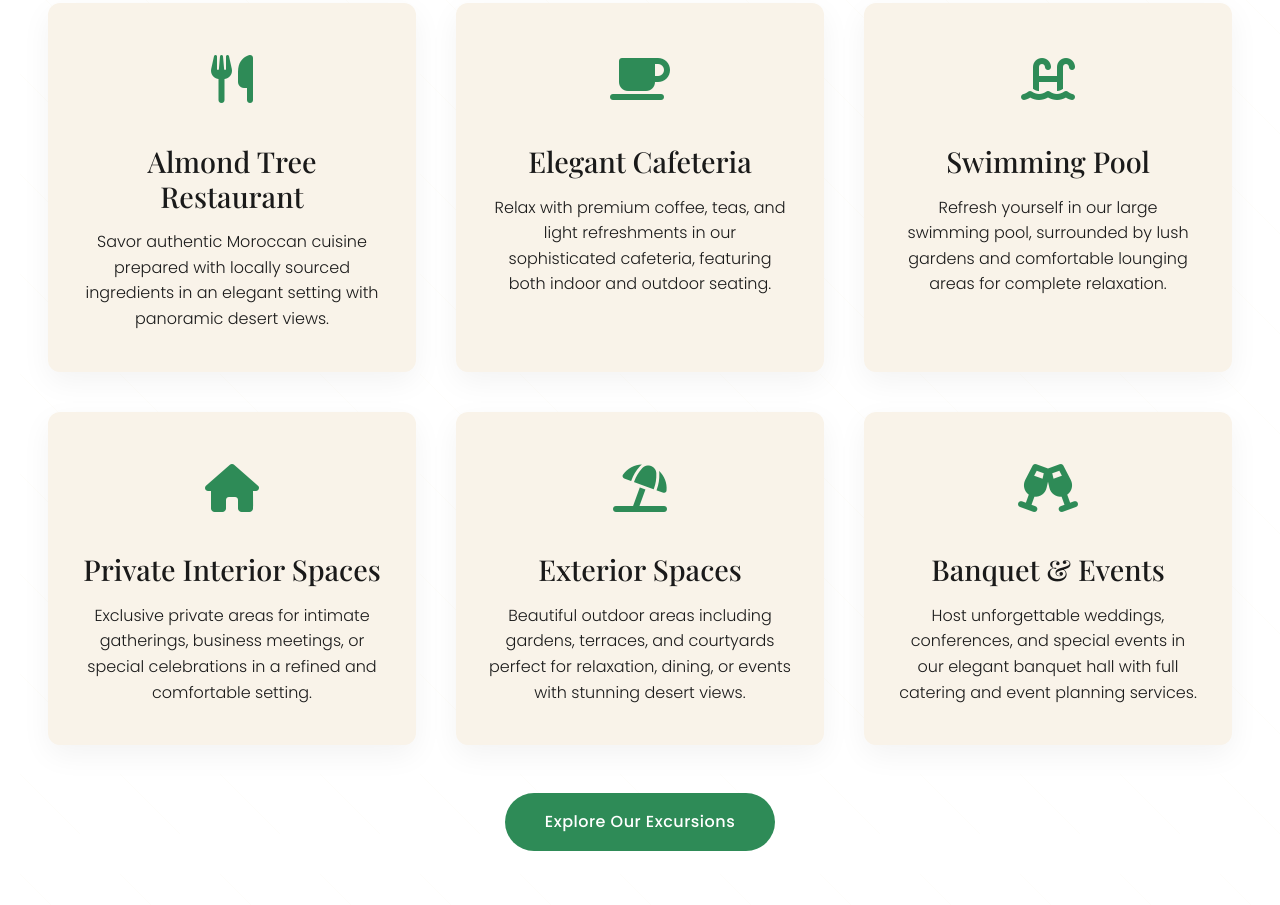
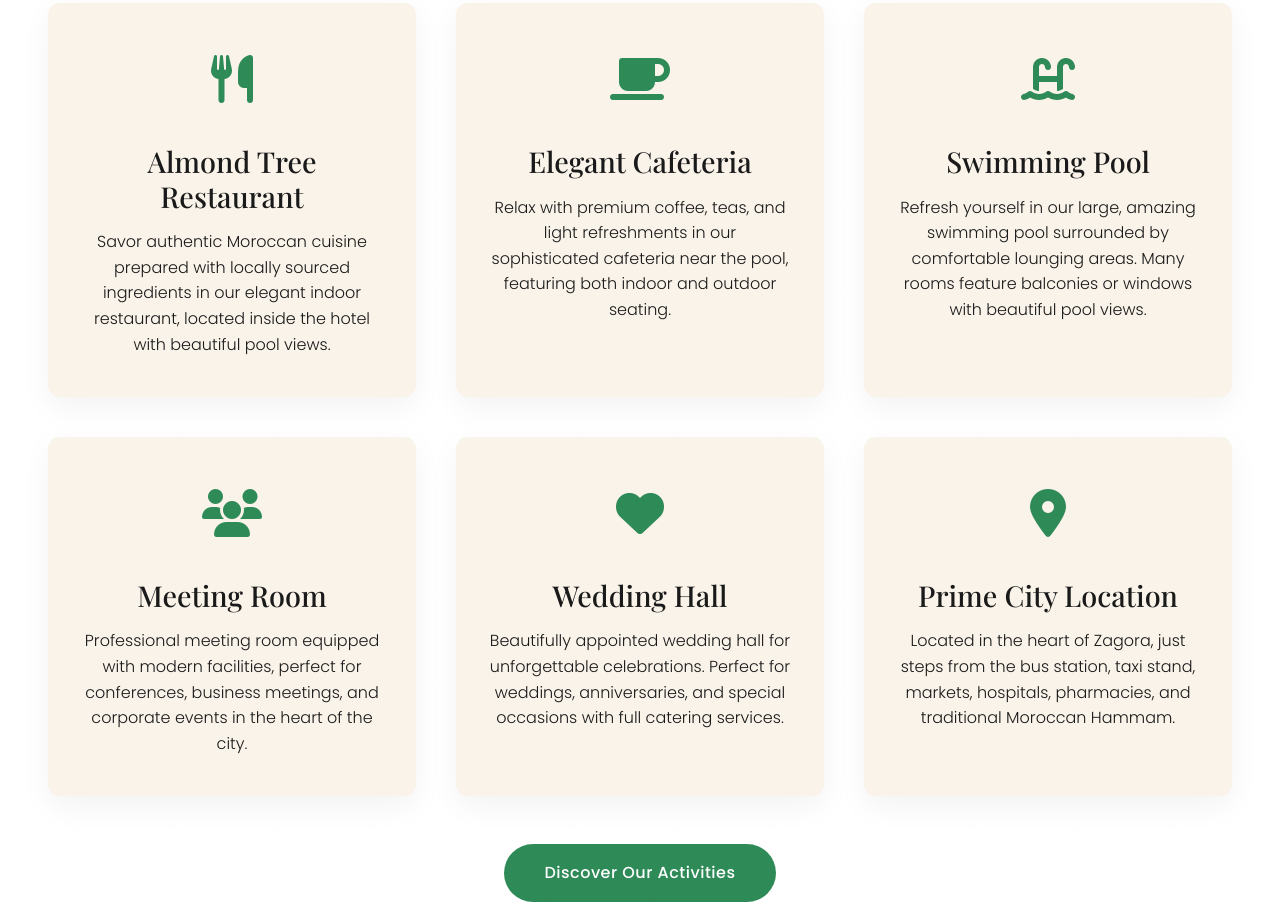
Before and after one commit to hotelouridaatif-maker/ourida.com, a plain HTML site: page index.html in a window 1280 px wide. Shown: the part 3143-4048 px from the top of the page. Drawn offline with nearby package versions, Linux system fonts and the light colour scheme.

Commit message:
Update index.html

```diff
--- a/index.html
+++ b/index.html
@@ -2138,58 +2138,58 @@
                 <i class="fas fa-utensils"></i>
             </div>
             <h3 class="service-title" data-en="Almond Tree Restaurant" data-fr="Restaurant L'Amandier" data-ar="مطعم شجرة اللوز">Restaurant L'Amandier</h3>
-                <p class="service-description" data-en="Savor authentic Moroccan cuisine prepared with locally sourced ingredients in an elegant setting with panoramic desert views."
-                   data-fr="Savourez une cuisine marocaine authentique préparée avec des ingrédients locaux dans un cadre élégant avec vue panoramique sur le désert."
-                   data-ar="تذوق المأكولات المغربية الأصيلة المحضرة من المكونات المحلية في جو أنيق مع إطلالات بانورامية على الصحراء.">Savourez une cuisine marocaine authentique préparée avec des ingrédients locaux dans un cadre élégant avec vue panoramique sur le désert.</p>
+            <p class="service-description" data-en="Savor authentic Moroccan cuisine prepared with locally sourced ingredients in our elegant indoor restaurant, located inside the hotel with beautiful pool views."
+               data-fr="Savourez une cuisine marocaine authentique préparée avec des ingrédients locaux dans notre restaurant intérieur élégant, situé à l'intérieur de l'hôtel avec de belles vues sur la piscine."
+               data-ar="تذوق المأكولات المغربية الأصيلة المحضرة من المكونات المحلية في مطعمنا الداخلي الأنيق، الموجود داخل الفندق مع إطلالات جميلة على المسبح.">Savourez une cuisine marocaine authentique préparée avec des ingrédients locaux dans notre restaurant intérieur élégant, situé à l'intérieur de l'hôtel avec de belles vues sur la piscine.</p>
         </div>
         <div class="service-card fade-in">
             <div class="service-icon">
                 <i class="fas fa-coffee"></i>
             </div>
             <h3 class="service-title" data-en="Elegant Cafeteria" data-fr="Cafétéria Élégante" data-ar="مقهى أنيق">Cafétéria Élégante</h3>
-                <p class="service-description" data-en="Relax with premium coffee, teas, and light refreshments in our sophisticated cafeteria, featuring both indoor and outdoor seating."
-                   data-fr="Détendez-vous avec du café premium, des thés et des rafraîchissements légers dans notre cafétéria sophistiquée, offrant des espaces intérieurs et extérieurs."
-                   data-ar="استرخِ مع قهوة عالية الجودة، وشاي، ومرطبات خفيفة في مقهانا الأنيق، الذي يوفر مساحات داخلية وخارجية.">Détendez-vous avec du café premium, des thés et des rafraîchissements légers dans notre cafétéria sophistiquée, offrant des espaces intérieurs et extérieurs.</p>
+            <p class="service-description" data-en="Relax with premium coffee, teas, and light refreshments in our sophisticated cafeteria near the pool, featuring both indoor and outdoor seating."
+               data-fr="Détendez-vous avec du café premium, des thés et des rafraîchissements légers dans notre cafétéria sophistiquée près de la piscine, offrant des espaces intérieurs et extérieurs."
+               data-ar="استرخِ مع قهوة عالية الجودة، وشاي، ومرطبات خفيفة في مقهانا الأنيق بالقرب من المسبح، مع مساحات داخلية وخارجية.">Détendez-vous avec du café premium, des thés et des rafraîchissements légers dans notre cafétéria sophistiquée près de la piscine, offrant des espaces intérieurs et extérieurs.</p>
         </div>
         <div class="service-card fade-in">
             <div class="service-icon">
                 <i class="fas fa-swimming-pool"></i>
             </div>
             <h3 class="service-title" data-en="Swimming Pool" data-fr="Piscine" data-ar="حمام السباحة">Piscine</h3>
-                <p class="service-description" data-en="Refresh yourself in our large swimming pool, surrounded by lush gardens and comfortable lounging areas for complete relaxation."
-                   data-fr="Rafraîchissez-vous dans notre grande piscine, entourée de jardins luxuriants et d'espaces de détente confortables pour une relaxation complète."
-                   data-ar="انتعش في حمام السباحة الكبير لدينا، المحاط بحدائق خضراء ومناطق استرخاء مريحة للاسترخاء التام.">Rafraîchissez-vous dans notre grande piscine, entourée de jardins luxuriants et d'espaces de détente confortables pour une relaxation complète.</p>
+            <p class="service-description" data-en="Refresh yourself in our large, amazing swimming pool surrounded by comfortable lounging areas. Many rooms feature balconies or windows with beautiful pool views."
+               data-fr="Rafraîchissez-vous dans notre grande piscine incroyable, entourée d'espaces de détente confortables. De nombreuses chambres disposent de balcons ou de fenêtres avec de belles vues sur la piscine."
+               data-ar="انتعش في مسبحنا الكبير الرائع، المحاط بمناطق استرخاء مريحة. تتميز العديد من الغرف بوجود شرفات أو نوافذ تطل على المسبح بإطلالات جميلة.">Rafraîchissez-vous dans notre grande piscine incroyable, entourée d'espaces de détente confortables. De nombreuses chambres disposent de balcons ou de fenêtres avec de belles vues sur la piscine.</p>
         </div>
         <div class="service-card fade-in">
             <div class="service-icon">
-                    <i class="fas fa-home"></i>
-                </div>
-                <h3 class="service-title" data-en="Private Interior Spaces" data-fr="Espaces Intérieurs Privés" data-ar="مساحات داخلية خاصة">Espaces Intérieurs Privés</h3>
-                <p class="service-description" data-en="Exclusive private areas for intimate gatherings, business meetings, or special celebrations in a refined and comfortable setting."
-                   data-fr="Espaces privés exclusifs pour des réunions intimes, des réunions d'affaires ou des célébrations spéciales dans un cadre raffiné et confortable."
-                   data-ar="مساحات خاصة حصرية للاجتماعات الحميمة، واجتماعات العمل، أو الاحتفالات الخاصة في جو راقٍ ومريح.">Espaces privés exclusifs pour des réunions intimes, des réunions d'affaires ou des célébrations spéciales dans un cadre raffiné et confortable.</p>
+                <i class="fas fa-users"></i>
+            </div>
+            <h3 class="service-title" data-en="Meeting Room" data-fr="Salle de Réunion" data-ar="قاعة الاجتماعات">Salle de Réunion</h3>
+            <p class="service-description" data-en="Professional meeting room equipped with modern facilities, perfect for conferences, business meetings, and corporate events in the heart of the city."
+               data-fr="Salle de réunion professionnelle équipée d'installations modernes, parfaite pour les conférences, réunions d'affaires et événements d'entreprise au cœur de la ville."
+               data-ar="قاعة اجتماعات احترافية مجهزة بمرافق حديثة، مثالية للمؤتمرات واجتماعات العمل والفعاليات التجارية في قلب المدينة.">Salle de réunion professionnelle équipée d'installations modernes, parfaite pour les conférences, réunions d'affaires et événements d'entreprise au cœur de la ville.</p>
         </div>
         <div class="service-card fade-in">
             <div class="service-icon">
-                    <i class="fas fa-umbrella-beach"></i>
-                </div>
-                <h3 class="service-title" data-en="Exterior Spaces" data-fr="Espaces Extérieurs" data-ar="مساحات خارجية">Espaces Extérieurs</h3>
-                <p class="service-description" data-en="Beautiful outdoor areas including gardens, terraces, and courtyards perfect for relaxation, dining, or events with stunning desert views."
-                   data-fr="De magnifiques espaces extérieurs comprenant jardins, terrasses et cours parfaites pour la détente, les repas ou les événements avec des vues imprenables sur le désert."
-                   data-ar="مساحات خارجية جميلة تشمل الحدائق، والشرفات، والساحات المثالية للاسترخاء، وتناول الطعام، أو الفعاليات مع إطلالات خلابة على الصحراء.">De magnifiques espaces extérieurs comprenant jardins, terrasses et cours parfaites pour la détente, les repas ou les événements avec des vues imprenables sur le désert.</p>
+                <i class="fas fa-heart"></i>
+            </div>
+            <h3 class="service-title" data-en="Wedding Hall" data-fr="Salle de Mariage" data-ar="قاعة الأفراح">Salle de Mariage</h3>
+            <p class="service-description" data-en="Beautifully appointed wedding hall for unforgettable celebrations. Perfect for weddings, anniversaries, and special occasions with full catering services."
+               data-fr="Magnifique salle de mariage pour des célébrations inoubliables. Parfaite pour les mariages, anniversaires et occasions spéciales avec services de restauration complets."
+               data-ar="قاعة أفراح مجهزة بشكل جميل للاحتفالات التي لا تنسى. مثالية لحفلات الزفاف والذكرى السنوية والمناسبات الخاصة مع خدمات تقديم طعام كاملة.">Magnifique salle de mariage pour des célébrations inoubliables. Parfaite pour les mariages, anniversaires et occasions spéciales avec services de restauration complets.</p>
         </div>
         <div class="service-card fade-in">
             <div class="service-icon">
-                    <i class="fas fa-glass-cheers"></i>
-                </div>
-                <h3 class="service-title" data-en="Banquet & Events" data-fr="Banquet & Événements" data-ar="ولائم وفعاليات">Banquet & Événements</h3>
-                <p class="service-description" data-en="Host unforgettable weddings, conferences, and special events in our elegant banquet hall with full catering and event planning services."
-                   data-fr="Organisez des mariages, conférences et événements spéciaux inoubliables dans notre salle de banquet élégante avec services complets de restauration et d'organisation d'événements."
-                   data-ar="استضف حفلات زفاف لا تنسى ومؤتمرات وفعاليات خاصة في قاعة الولائم الأنيقة مع خدمات تقديم طعام كاملة وتخطيط فعاليات.">Organisez des mariages, conférences et événements spéciaux inoubliables dans notre salle de banquet élégante avec services complets de restauration et d'organisation d'événements.</p>
+                <i class="fas fa-map-marker-alt"></i>
+            </div>
+            <h3 class="service-title" data-en="Prime City Location" data-fr="Emplacement Privilégié" data-ar="موقع المدينة المميز">Emplacement Privilégié</h3>
+            <p class="service-description" data-en="Located in the heart of Zagora, just steps from the bus station, taxi stand, markets, hospitals, pharmacies, and traditional Moroccan Hammam."
+               data-fr="Situé au cœur de Zagora, à quelques pas de la gare routière, de la station de taxi, des marchés, des hôpitaux, des pharmacies et du Hammam marocain traditionnel."
+               data-ar="يقع في قلب زاكورة، على بعد خطوات من محطة الحافلات، وموقف سيارات الأجرة، والأسواق، والمستشفيات، والصيدليات، والحمام المغربي التقليدي.">Situé au cœur de Zagora, à quelques pas de la gare routière, de la station de taxi, des marchés, des hôpitaux, des pharmacies et du Hammam marocain traditionnel.</p>
         </div>
     </div>
     <div class="services-cta">
-            <a href="excursions.html" class="btn btn-primary" data-en="Explore Our Excursions" data-fr="Découvrez Nos Excursions" data-ar="اكتشف جولاتنا">Découvrez Nos Excursions</a>
+        <a href="activities.html" class="btn btn-primary" data-en="Discover Our Activities" data-fr="Découvrez Nos Activités" data-ar="اكتشف أنشطتنا">Découvrez Nos Activités</a>
     </div>
 </section>
 
```
Lines whose indentation alone changed are shown as unchanged.
